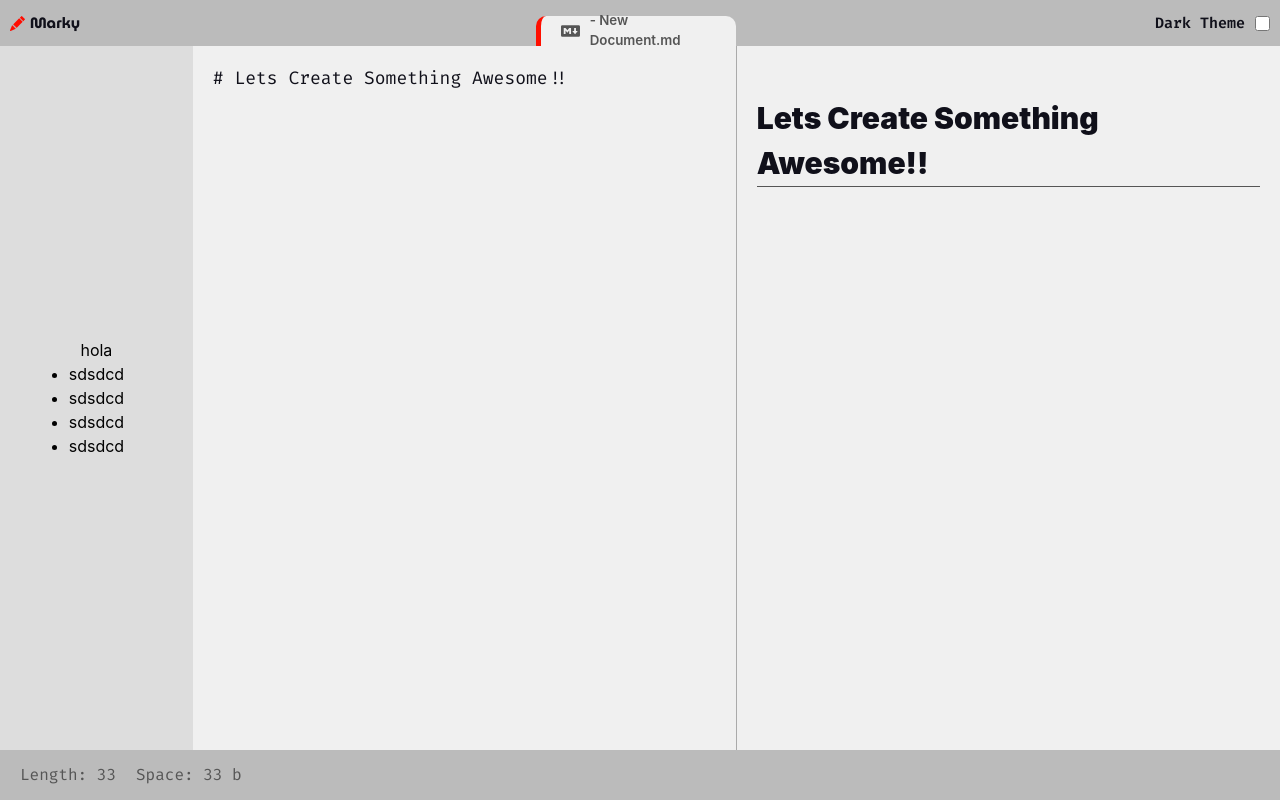
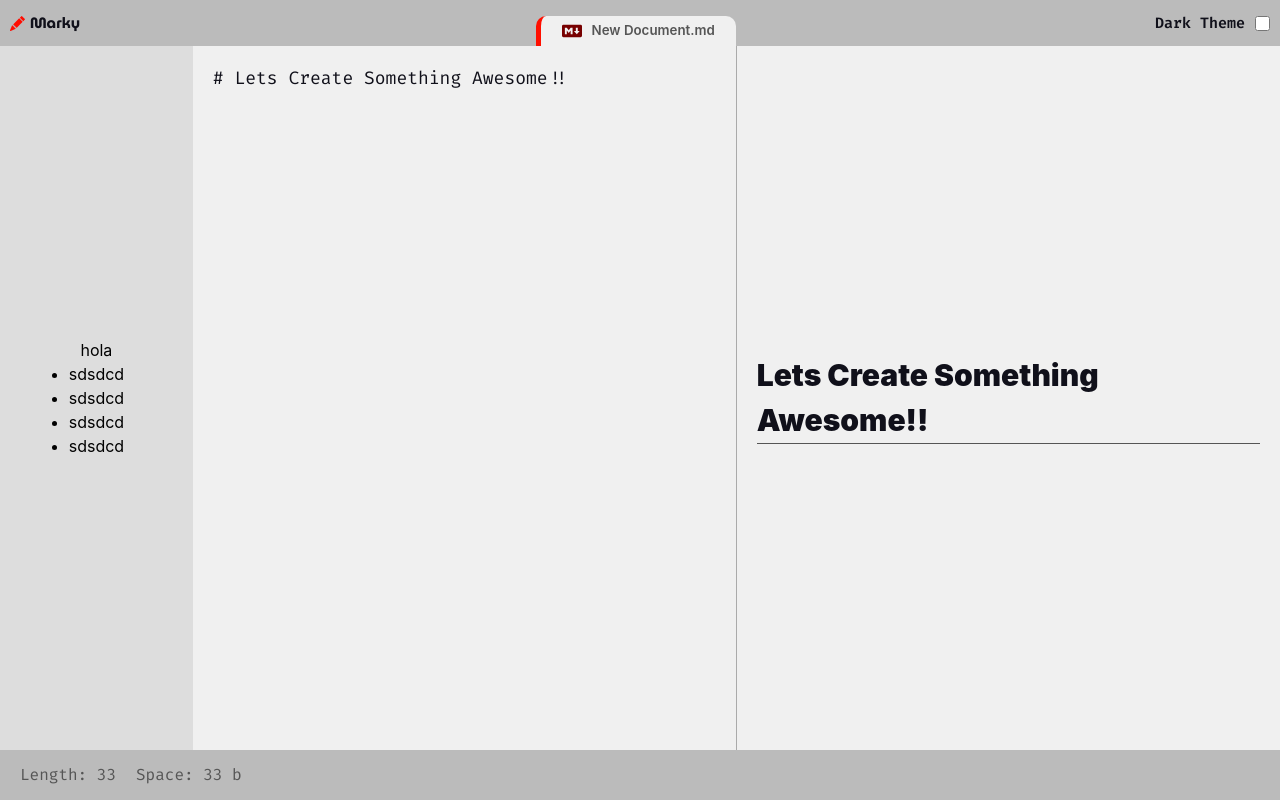
Before and after one commit to andyechc/marky, a React (Vite) app: page / in a window 1280 px wide. Built offline with nearby package versions, Linux system fonts and the light colour scheme.

Commit message:
fix some bugs in the styles

```diff
--- a/src/components/editor/editor.css
+++ b/src/components/editor/editor.css
@@ -1,6 +1,7 @@
 .editor {
   width: 100%;
   height: 100%;
+  max-height: 100vh;
   display: flex;
   justify-content: center;
   align-items: center;
--- a/src/components/editor/view/view.css
+++ b/src/components/editor/view/view.css
@@ -2,20 +2,19 @@
   width: 100%;
   height: 100%;
   color: var(--color-2);
-}
-
-.view .title {
-  padding: 20px;
-  color: var(--color-2);
+  display: flex;
+  align-items: center;
 }
 
 .view-code {
   width: 100%;
   max-height: 100%;
-  display: block;
   padding: 20px;
   color: var(--color-2);
   overflow-y: scroll;
+  display: flex;
+  flex-direction: column;
+  gap: 20px;
 }
 
 .view-code h1 {
@@ -23,16 +22,6 @@
   font-size: 30px;
   font-weight: 1000;
   border-bottom: 1px solid var(--color-2);
-}
-
-.view-code h1,
-.view-code h2,
-.view-code h3,
-.view-code h4,
-.view-code h5,
-.view-code h6 {
-  margin-top: 30px;
-  margin-bottom: 10px;
 }
 
 .view-code p {
@@ -47,7 +36,6 @@
   border-radius: 0 5px 5px 0;
   border-left: 6px solid #ff3333;
   box-shadow: 5px 5px 10px -5px #000;
-  margin: 20px auto;
 }
 
 .view-code blockquote a {
@@ -82,3 +70,21 @@
 .view-code table td {
   padding: 10px;
 }
+
+.view-code pre {
+  box-shadow: 5px 5px 10px #0003;
+  border-radius: 10px;
+}
+
+.view-code pre div {
+  border-radius: 10px;
+}
+
+.view-code code {
+  font-family: "FiraCode";
+  background: var(--bg-2);
+  color: var(--color-2);
+  padding: 10px;
+  border-radius: 7px;
+  margin: 20px auto;
+}
--- a/src/components/editor/writer/index.jsx
+++ b/src/components/editor/writer/index.jsx
@@ -19,8 +19,8 @@ function Writer () {
   return (
     <section className="writer">
       <small className="title">
-        { extension === "md" ? <MdIcon size="1.5em" /> : "TXT " }
-        - { fileName }
+        { extension === "md" ? <MdIcon size="1.5em" color="#700"/> : "TXT " }
+        { fileName }
       </small>
 
       <textarea onChange={ handleChange } value={ text } placeholder="Start Coding Markdown Here..." />
```
